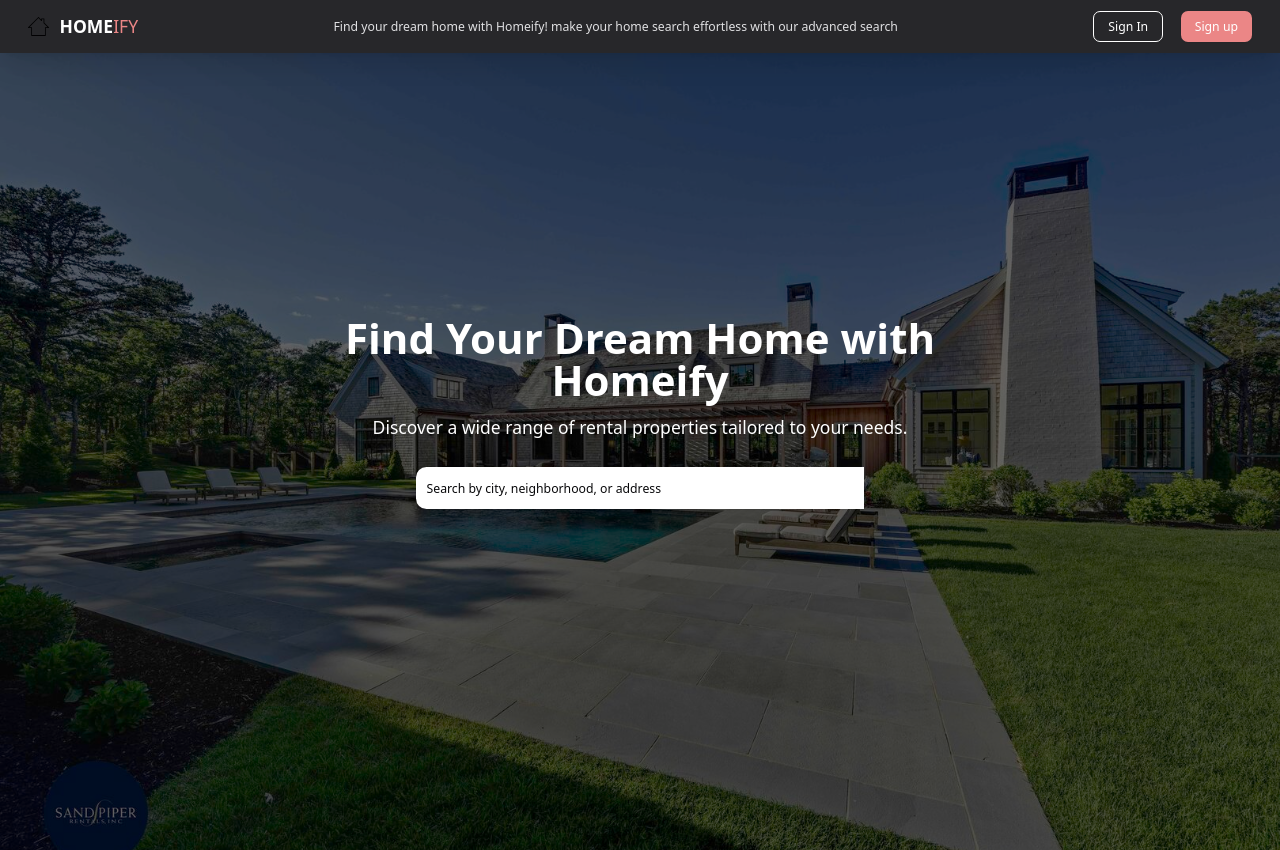
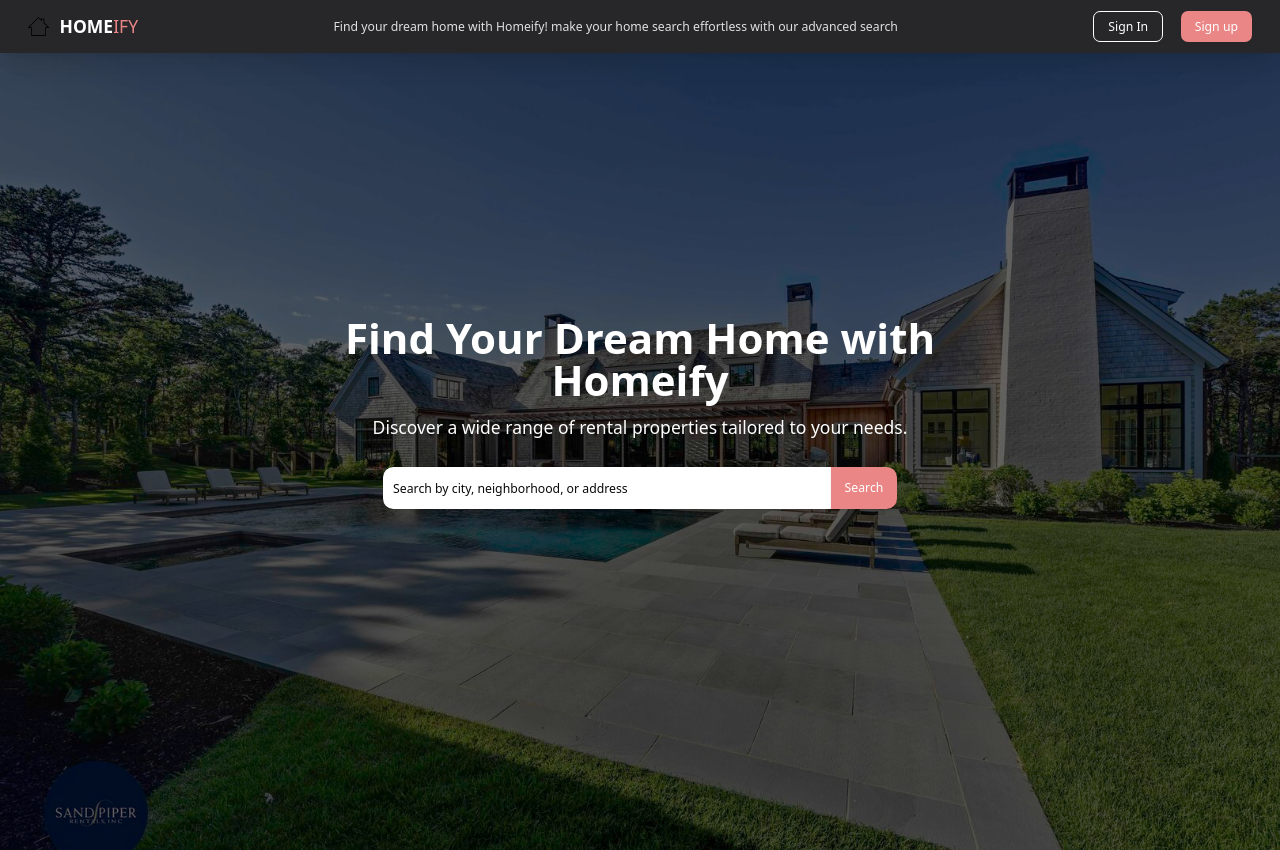
Before and after one commit to NanaKwameAmponsah/rental-app, a Next.js app in the folder frontend/: page /landing in a window 1280 px wide. Built offline with nearby package versions, Linux system fonts and the light colour scheme; no server answers.

Commit message:
added search box

```diff
--- a/frontend/src/app/(nondashboard)/landing/HeroSection.tsx
+++ b/frontend/src/app/(nondashboard)/landing/HeroSection.tsx
@@ -3,6 +3,7 @@ import Image from 'next/image'
 import React from 'react'
 import { motion } from 'framer-motion'
 import { Input } from '@/components/ui/input';
+import { Button } from '@/components/ui/button';
 
 const HeroSection = () => {
   return (
@@ -39,6 +40,13 @@ const HeroSection = () => {
                         placeholder='Search by city, neighborhood, or address'
                         className='w-full max-w-lg rounded-none rounded-l-xl border-none bg-white h-12'
                         />
+                        <Button
+                            onClick={() => {}}
+                            className='bg-secondary-500 text-white rounded-none rounded-r-xl border-none hover:bg-secondary-600 h-12'
+                        >
+                            Search
+
+                        </Button>
                 </div>
             </div>
         </motion.div>
```
